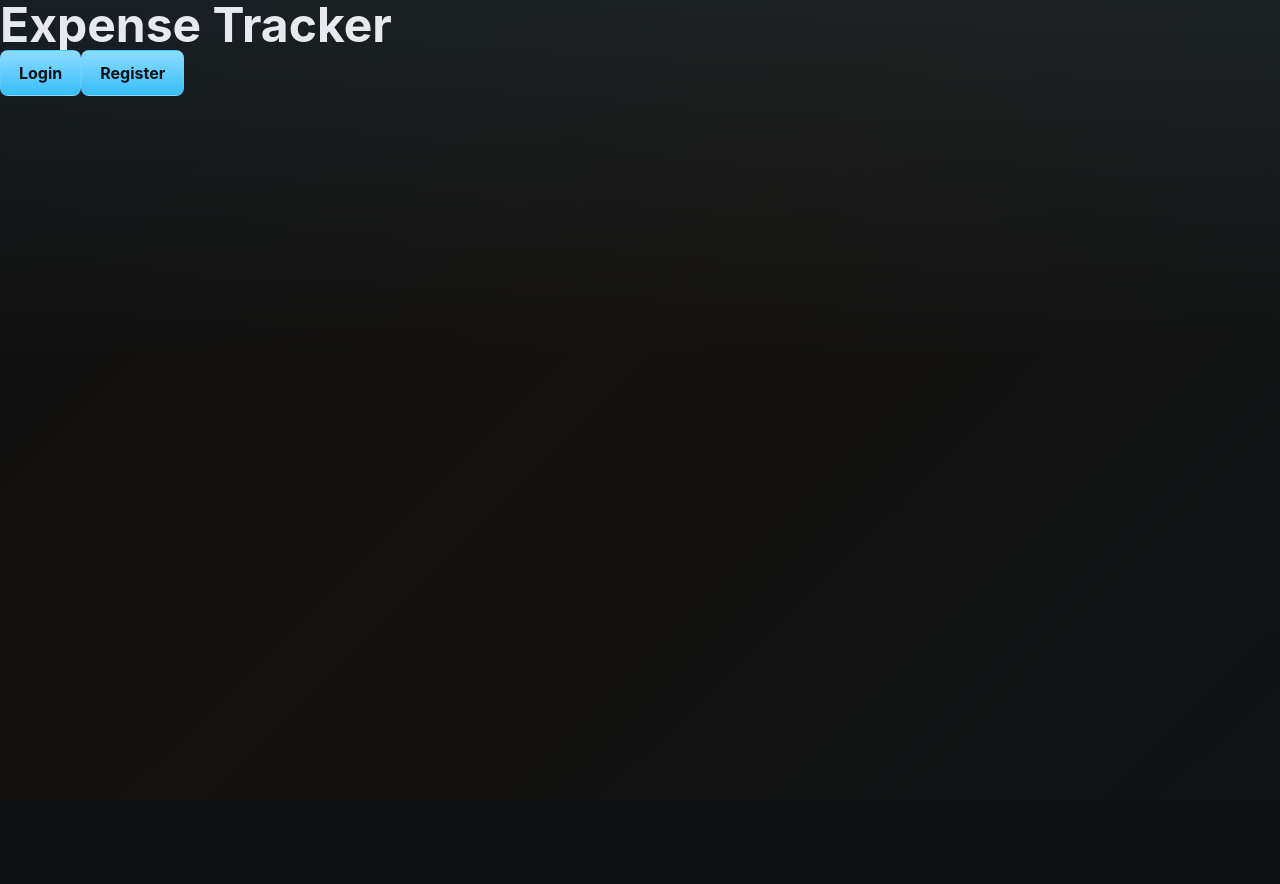
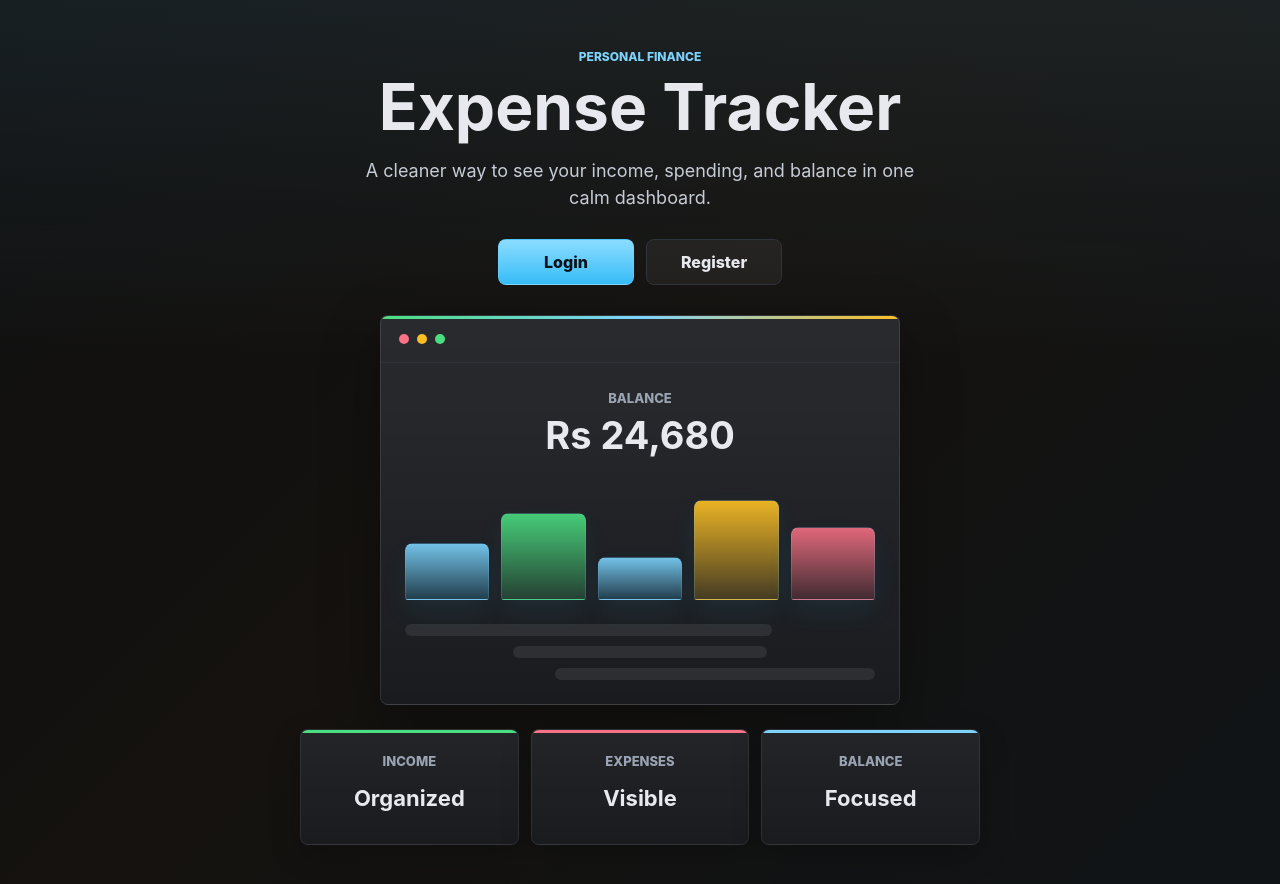
Before and after one commit to CHOUBEY-VARUN/expense-tracker, a React (Vite) app in the folder client/: page / in a window 1280 px wide. Shown: the top 884 px of the page. Before the commit the page ends 800 px from the top, so only its background shows below. Built offline with nearby package versions, Linux system fonts and the light colour scheme.

Commit message:
polishing project

```diff
--- a/client/src/index.css
+++ b/client/src/index.css
@@ -456,6 +456,293 @@ tbody tr:last-child td {
   align-self: end;
 }
 
+.home-page {
+  display: grid;
+  min-height: 100svh;
+  place-items: center;
+  gap: 24px;
+  width: min(1080px, calc(100% - 32px));
+  margin: 0 auto;
+  padding: 48px 0;
+  text-align: center;
+  animation: fade-in 320ms ease both;
+}
+
+.home-hero {
+  display: grid;
+  width: 100%;
+  place-items: center;
+  gap: 30px;
+}
+
+.home-hero-content {
+  display: grid;
+  place-items: center;
+  max-width: 720px;
+}
+
+.home-hero h1 {
+  margin-top: 10px;
+  font-size: 64px;
+  line-height: 0.98;
+}
+
+.home-subtitle {
+  max-width: 560px;
+  margin-top: 18px;
+  color: var(--text-soft);
+  font-size: 18px;
+}
+
+.home-actions {
+  display: flex;
+  flex-wrap: wrap;
+  justify-content: center;
+  gap: 12px;
+  margin-top: 28px;
+}
+
+.home-button {
+  display: inline-flex;
+  min-width: 136px;
+  min-height: 46px;
+  align-items: center;
+  justify-content: center;
+  border: 1px solid rgba(125, 211, 252, 0.35);
+  border-radius: var(--radius);
+  padding: 10px 20px;
+  color: #061016;
+  background: linear-gradient(180deg, #8bdcff, #38bdf8);
+  font-weight: 800;
+  text-decoration: none;
+  transition:
+    transform 180ms ease,
+    border-color 180ms ease,
+    box-shadow 180ms ease,
+    background 180ms ease;
+}
+
+.home-button:hover {
+  transform: translateY(-1px);
+  border-color: rgba(125, 211, 252, 0.8);
+  box-shadow: 0 12px 26px rgba(56, 189, 248, 0.18);
+}
+
+.home-button:active {
+  transform: translateY(0);
+}
+
+.home-button:focus-visible {
+  outline: 3px solid rgba(125, 211, 252, 0.26);
+  outline-offset: 2px;
+}
+
+.home-button-secondary {
+  color: var(--text);
+  background: rgba(255, 255, 255, 0.055);
+  border-color: var(--border);
+  box-shadow: none;
+}
+
+.home-button-secondary:hover {
+  background: rgba(255, 255, 255, 0.09);
+  border-color: rgba(125, 211, 252, 0.45);
+}
+
+.home-preview {
+  position: relative;
+  width: min(520px, 100%);
+  overflow: hidden;
+  border: 1px solid rgba(255, 255, 255, 0.1);
+  border-radius: var(--radius);
+  background:
+    linear-gradient(180deg, rgba(255, 255, 255, 0.07), transparent),
+    var(--surface);
+  box-shadow: var(--shadow);
+}
+
+.home-preview::before {
+  position: absolute;
+  inset: 0 0 auto;
+  height: 3px;
+  content: "";
+  background: linear-gradient(90deg, var(--success), var(--accent), var(--warning));
+}
+
+.preview-header {
+  display: flex;
+  gap: 8px;
+  padding: 18px;
+  border-bottom: 1px solid rgba(48, 52, 61, 0.72);
+}
+
+.preview-header span {
+  width: 10px;
+  height: 10px;
+  border-radius: 999px;
+  background: var(--border-strong);
+}
+
+.preview-header span:nth-child(1) {
+  background: var(--danger);
+}
+
+.preview-header span:nth-child(2) {
+  background: var(--warning);
+}
+
+.preview-header span:nth-child(3) {
+  background: var(--success);
+}
+
+.preview-balance {
+  display: grid;
+  gap: 8px;
+  padding: 26px 24px 18px;
+}
+
+.preview-balance span,
+.highlight-card span {
+  color: var(--text-muted);
+  font-size: 13px;
+  font-weight: 800;
+  text-transform: uppercase;
+}
+
+.preview-balance strong {
+  color: var(--text);
+  font-size: 38px;
+  line-height: 1.05;
+}
+
+.preview-chart {
+  display: grid;
+  grid-template-columns: repeat(5, minmax(0, 1fr));
+  align-items: end;
+  gap: 12px;
+  height: 150px;
+  padding: 12px 24px 24px;
+}
+
+.bar {
+  display: block;
+  min-height: 42px;
+  border: 1px solid rgba(125, 211, 252, 0.18);
+  border-radius: 8px 8px 3px 3px;
+  background: linear-gradient(180deg, rgba(125, 211, 252, 0.9), rgba(56, 189, 248, 0.2));
+  box-shadow: 0 12px 24px rgba(56, 189, 248, 0.08);
+}
+
+.bar-one {
+  height: 50%;
+}
+
+.bar-two {
+  height: 76%;
+  background: linear-gradient(180deg, rgba(74, 222, 128, 0.9), rgba(74, 222, 128, 0.18));
+}
+
+.bar-three {
+  height: 38%;
+}
+
+.bar-four {
+  height: 88%;
+  background: linear-gradient(180deg, rgba(251, 191, 36, 0.92), rgba(251, 191, 36, 0.18));
+}
+
+.bar-five {
+  height: 64%;
+  background: linear-gradient(180deg, rgba(251, 113, 133, 0.88), rgba(251, 113, 133, 0.16));
+}
+
+.preview-list {
+  display: grid;
+  gap: 10px;
+  padding: 0 24px 24px;
+}
+
+.preview-list span {
+  display: block;
+  height: 12px;
+  border-radius: 999px;
+  background: rgba(255, 255, 255, 0.08);
+}
+
+.preview-list span:nth-child(1) {
+  width: 78%;
+}
+
+.preview-list span:nth-child(2) {
+  width: 54%;
+  justify-self: center;
+}
+
+.preview-list span:nth-child(3) {
+  width: 68%;
+  justify-self: end;
+}
+
+.home-highlights {
+  display: grid;
+  width: min(680px, 100%);
+  grid-template-columns: repeat(3, minmax(0, 1fr));
+  gap: 12px;
+}
+
+.highlight-card {
+  position: relative;
+  min-height: 116px;
+  overflow: hidden;
+  border: 1px solid rgba(255, 255, 255, 0.08);
+  border-radius: var(--radius);
+  background:
+    linear-gradient(180deg, rgba(255, 255, 255, 0.045), transparent),
+    var(--surface);
+  padding: 18px;
+  box-shadow: var(--shadow-soft);
+  transition:
+    transform 180ms ease,
+    border-color 180ms ease,
+    background 180ms ease;
+}
+
+.highlight-card:hover {
+  transform: translateY(-2px);
+  border-color: rgba(125, 211, 252, 0.22);
+  background:
+    linear-gradient(180deg, rgba(255, 255, 255, 0.065), transparent),
+    var(--surface-raised);
+}
+
+.highlight-card::before {
+  position: absolute;
+  inset: 0 0 auto;
+  height: 3px;
+  content: "";
+  background: var(--accent);
+}
+
+.highlight-income::before {
+  background: var(--success);
+}
+
+.highlight-expense::before {
+  background: var(--danger);
+}
+
+.highlight-balance::before {
+  background: var(--accent);
+}
+
+.highlight-card strong {
+  display: block;
+  margin-top: 14px;
+  color: var(--text);
+  font-size: 22px;
+  line-height: 1.15;
+}
+
 .auth-page {
   min-height: 100svh;
   display: grid;
@@ -522,6 +809,10 @@ tbody tr:last-child td {
     font-size: 38px;
   }
 
+  .home-hero h1 {
+    font-size: 52px;
+  }
+
   .summary-grid,
   .dashboard-content,
   .transaction-form {
@@ -558,6 +849,42 @@ tbody tr:last-child td {
     padding: 16px;
   }
 
+  .home-page {
+    width: min(100% - 20px, 1080px);
+    padding: 32px 0;
+  }
+
+  .home-hero h1 {
+    font-size: 42px;
+  }
+
+  .home-subtitle {
+    font-size: 16px;
+  }
+
+  .home-actions,
+  .home-button {
+    width: 100%;
+  }
+
+  .home-highlights {
+    grid-template-columns: 1fr;
+  }
+
+  .preview-balance strong {
+    font-size: 32px;
+  }
+
+  .preview-chart {
+    height: 132px;
+    gap: 9px;
+    padding-inline: 18px;
+  }
+
+  .preview-list {
+    padding-inline: 18px;
+  }
+
   .type-toggle {
     grid-template-columns: 1fr;
   }
--- a/client/src/pages/Home.tsx
+++ b/client/src/pages/Home.tsx
@@ -2,19 +2,72 @@ import { Link } from "react-router-dom";
 
 function Home() {
   return (
-    <div>
-      <h1>Expense Tracker</h1>
+    <main className="home-page">
+      <section className="home-hero" aria-labelledby="home-title">
+        <div className="home-hero-content">
+          <p className="eyebrow">Personal Finance</p>
+          <h1 id="home-title">Expense Tracker</h1>
+          <p className="home-subtitle">
+            A cleaner way to see your income, spending, and balance in one calm
+            dashboard.
+          </p>
 
-      <div>
-        <Link to="/login">
-          <button>Login</button>
-        </Link>
+          <div className="home-actions" aria-label="Account actions">
+            <Link className="home-button home-button-primary" to="/login">
+              Login
+            </Link>
 
-        <Link to="/register">
-          <button>Register</button>
-        </Link>
-      </div>
-    </div>
+            <Link className="home-button home-button-secondary" to="/register">
+              Register
+            </Link>
+          </div>
+        </div>
+
+        <div className="home-preview" aria-hidden="true">
+          <div className="preview-header">
+            <span></span>
+            <span></span>
+            <span></span>
+          </div>
+
+          <div className="preview-balance">
+            <span>Balance</span>
+            <strong>Rs 24,680</strong>
+          </div>
+
+          <div className="preview-chart">
+            <span className="bar bar-one"></span>
+            <span className="bar bar-two"></span>
+            <span className="bar bar-three"></span>
+            <span className="bar bar-four"></span>
+            <span className="bar bar-five"></span>
+          </div>
+
+          <div className="preview-list">
+            <span></span>
+            <span></span>
+            <span></span>
+          </div>
+        </div>
+      </section>
+
+      <section className="home-highlights" aria-label="Finance highlights">
+        <article className="highlight-card highlight-income">
+          <span>Income</span>
+          <strong>Organized</strong>
+        </article>
+
+        <article className="highlight-card highlight-expense">
+          <span>Expenses</span>
+          <strong>Visible</strong>
+        </article>
+
+        <article className="highlight-card highlight-balance">
+          <span>Balance</span>
+          <strong>Focused</strong>
+        </article>
+      </section>
+    </main>
   );
 }
 
```
Also changed, not shown: 1 other file (tests, documents, lock files or other folders).
